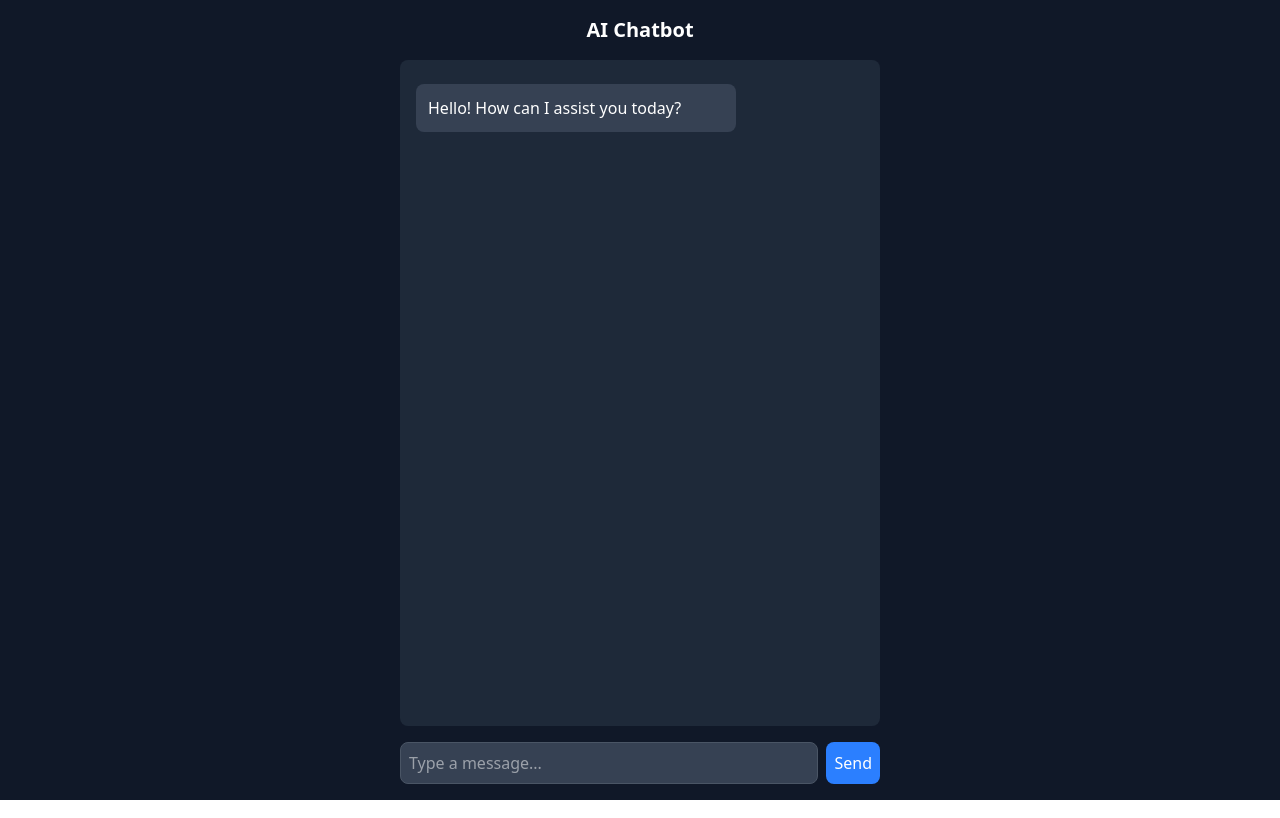
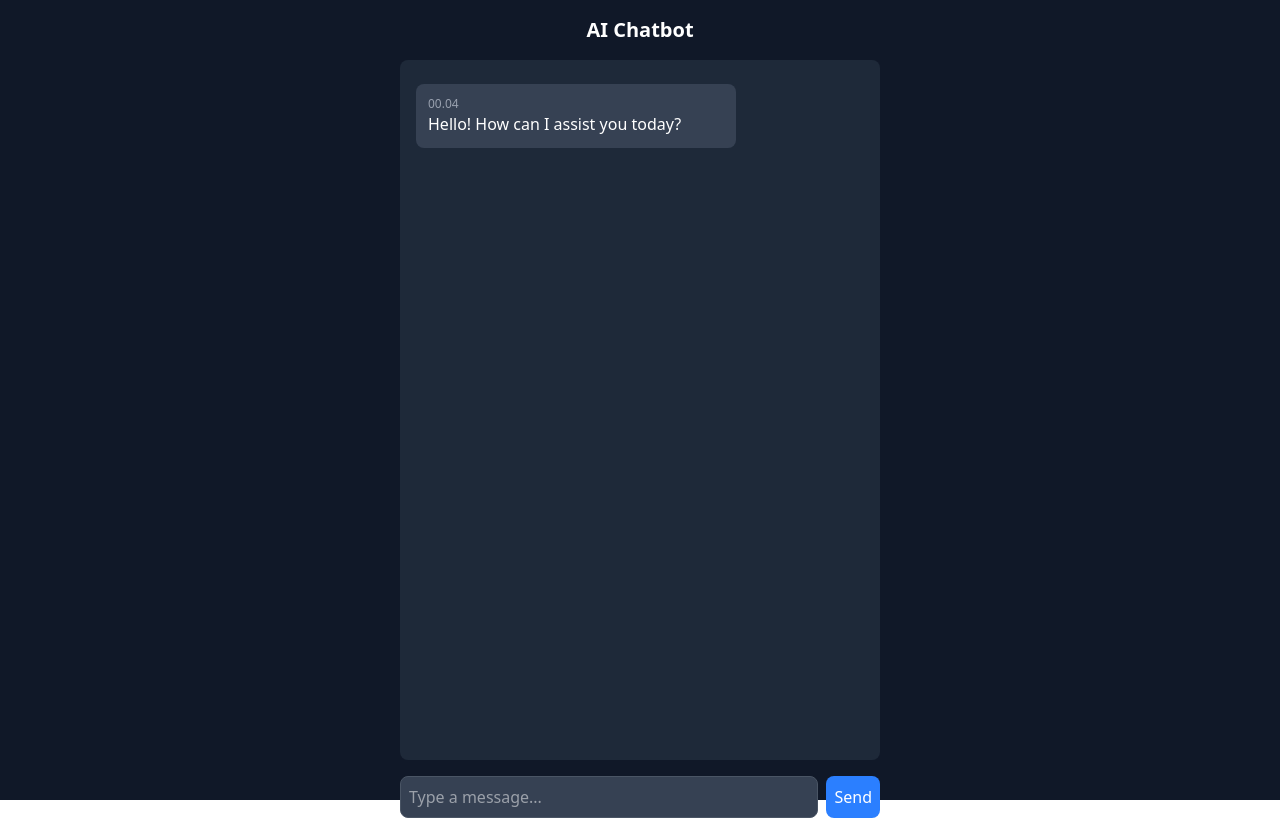
Before and after one commit to KayTee1/Deepseek-AI-Chatbot, a React (Vite) app in the folder frontend/: page / in a window 1280 px wide. Built offline with nearby package versions, Linux system fonts and the light colour scheme.

Commit message:
refactor chat component structure and add message timestamp functionality

```diff
--- a/frontend/src/App.tsx
+++ b/frontend/src/App.tsx
@@ -1,83 +1,12 @@
-import { useState, useRef, useEffect } from "react";
 import Chat from "./components/Chat";
-import Input from "./components/Input";
 
 export default function App() {
-  const [messages, setMessages] = useState([
-    { text: "Hello! How can I assist you today?", sender: "ai" },
-  ]);
-  const [input, setInput] = useState("");
-  const [loading, setLoading] = useState(false);
-  const chatEndRef = useRef<HTMLDivElement>(null);
-
-  useEffect(() => {
-    chatEndRef.current?.scrollIntoView({ behavior: "smooth" });
-  }, [messages]);
-
-  const sendMessage = async () => {
-    if (!input.trim()) return;
-
-    const API_URL = import.meta.env.VITE_API_URL as string;
-
-    const userMessage = { text: input, sender: "user" };
-    setMessages((prev) => [...prev, userMessage]);
-
-    setInput("");
-    setLoading(true);
-
-    try {
-      const response = await fetch(API_URL + "/api/generate", {
-        method: "POST",
-        headers: { "Content-Type": "application/json" },
-        body: JSON.stringify({
-          model: "deepseek-r1",
-          prompt: input,
-          temperature: 0.7,
-          stream: false,
-        }),
-      });
-
-      const data = await response.json();
-
-      if (!data || !data.response) {
-        console.error("Empty API response:", data);
-        setMessages((prev) => [
-          ...prev,
-          { text: "Error: Empty response from AI.", sender: "ai" },
-        ]);
-      } else {
-        const cleanedResponse = data.response.replace(/<\/?think>/g, "").trim();
-        setMessages((prev) => {
-          const newMesssages = [
-            ...prev,
-            { text: cleanedResponse, sender: "ai" },
-          ];
-          return newMesssages;
-        });
-      }
-    } catch (error) {
-      setMessages((prev) => [
-        ...prev,
-        { text: "Error: Unable to reach AI server.", sender: "ai" },
-      ]);
-    }
-
-    setLoading(false);
-  };
-
   return (
     <div className="h-screen flex flex-col items-center bg-gray-900 text-white">
       <div className="w-full max-w-lg p-4 flex flex-col h-full">
         <div className="text-xl font-semibold mb-4 text-center">AI Chatbot</div>
 
-        <Chat messages={messages} chatEndRef={chatEndRef} loading={loading} />
-
-        <Input
-          input={input}
-          setInput={setInput}
-          sendMessage={sendMessage}
-          loading={loading}
-        />
+        <Chat />
       </div>
     </div>
   );
--- a/frontend/src/components/Chat.tsx
+++ b/frontend/src/components/Chat.tsx
@@ -1,26 +1,102 @@
-type ChatProps = {
-  messages: { sender: string; text: string }[];
-  chatEndRef: React.RefObject<HTMLDivElement | null>;
-  loading: boolean;
-};
+import { useState, useRef, useEffect } from "react";
+import Input from "./Input";
+import Message from "./Message";
 
-const Chat = ({ messages, chatEndRef, loading }: ChatProps) => {
+const Chat = () => {
+  const [messages, setMessages] = useState([
+    {
+      text: "Hello! How can I assist you today?",
+      sender: "ai",
+      timestamp: new Date().toISOString(),
+    },
+  ]);
+  const [input, setInput] = useState("");
+  const [loading, setLoading] = useState(false);
+  const chatEndRef = useRef<HTMLDivElement>(null);
+
+  useEffect(() => {
+    chatEndRef.current?.scrollIntoView({ behavior: "smooth" });
+  }, [messages]);
+
+  const sendMessage = async () => {
+    if (!input.trim()) return;
+
+    const API_URL = import.meta.env.VITE_API_URL as string;
+
+    const userMessage = {
+      text: input,
+      sender: "user",
+      timestamp: new Date().toISOString(),
+    };
+    setMessages((prev) => [...prev, userMessage]);
+
+    setInput("");
+    setLoading(true);
+
+    try {
+      const response = await fetch(API_URL + "/api/generate", {
+        method: "POST",
+        headers: { "Content-Type": "application/json" },
+        body: JSON.stringify({
+          model: "deepseek-r1",
+          prompt: input,
+          temperature: 0.7,
+          stream: false,
+        }),
+      });
+
+      const data = await response.json();
+
+      if (!data || !data.response) {
+        console.error("Empty API response:", data);
+        setMessages((prev) => [
+          ...prev,
+          {
+            text: "Error: Empty response from AI.",
+            sender: "ai",
+            timestamp: new Date().toISOString(),
+          },
+        ]);
+      } else {
+        const cleanedResponse = data.response.replace(/<\/?think>/g, "").trim();
+        const botMessage = {
+          text: cleanedResponse,
+          sender: "ai",
+          timestamp: data.created_at || new Date().toISOString(),
+        };
+        setMessages((prev) => [...prev, botMessage]);
+      }
+    } catch (error) {
+      setMessages((prev) => [
+        ...prev,
+        {
+          text: "Error: Unable to reach AI server.",
+          sender: "ai",
+          timestamp: new Date().toISOString(),
+        },
+      ]);
+    }
+
+    setLoading(false);
+  };
+
   return (
-    <div className="flex-1 overflow-y-auto bg-gray-800 p-4 rounded-lg">
-      {messages.map((msg, index) => (
-        <div
-          key={index}
-          className={`my-2 p-3 max-w-xs rounded-lg ${
-            msg.sender === "user"
-              ? "bg-blue-500 self-end text-white ml-auto"
-              : "bg-gray-700 text-white"
-          }`}
-        >
-          {msg.text}
-        </div>
-      ))}
-      {loading && <div className="text-gray-400 text-sm mt-2">Thinking...</div>}
-      <div ref={chatEndRef} />
+    <div>
+      <div className="flex-1 overflow-y-auto bg-gray-800 p-4 rounded-lg min-h-[700px]">
+        {messages.map((msg, index) => (
+          <Message key={index} msg={msg} />
+        ))}
+        {loading && (
+          <div className="text-gray-400 text-sm mt-2">Thinking...</div>
+        )}
+        <div ref={chatEndRef} />
+      </div>
+      <Input
+        input={input}
+        setInput={setInput}
+        sendMessage={sendMessage}
+        loading={loading}
+      />
     </div>
   );
 };
--- /dev/null
+++ b/frontend/src/components/Message.tsx
@@ -0,0 +1,31 @@
+type MessageProps = {
+  key: number;
+  msg: {
+    sender: string;
+    text: string;
+    timestamp: string;
+  };
+};
+
+const Message = ({ key, msg }: MessageProps) => {
+  const formattedTime = new Date(msg.timestamp).toLocaleTimeString("fi-FI", {
+    hour: "2-digit",
+    minute: "2-digit",
+  });
+
+  return (
+    <div
+      key={key}
+      className={`my-2 p-3 max-w-xs rounded-lg ${
+        msg.sender === "user"
+          ? "bg-blue-500 self-end text-white ml-auto"
+          : "bg-gray-700 text-white"
+      }`}
+    >
+      <div className="text-xs text-gray-400">{formattedTime}</div>
+      <div>{msg.text}</div>
+    </div>
+  );
+};
+
+export default Message;
```
